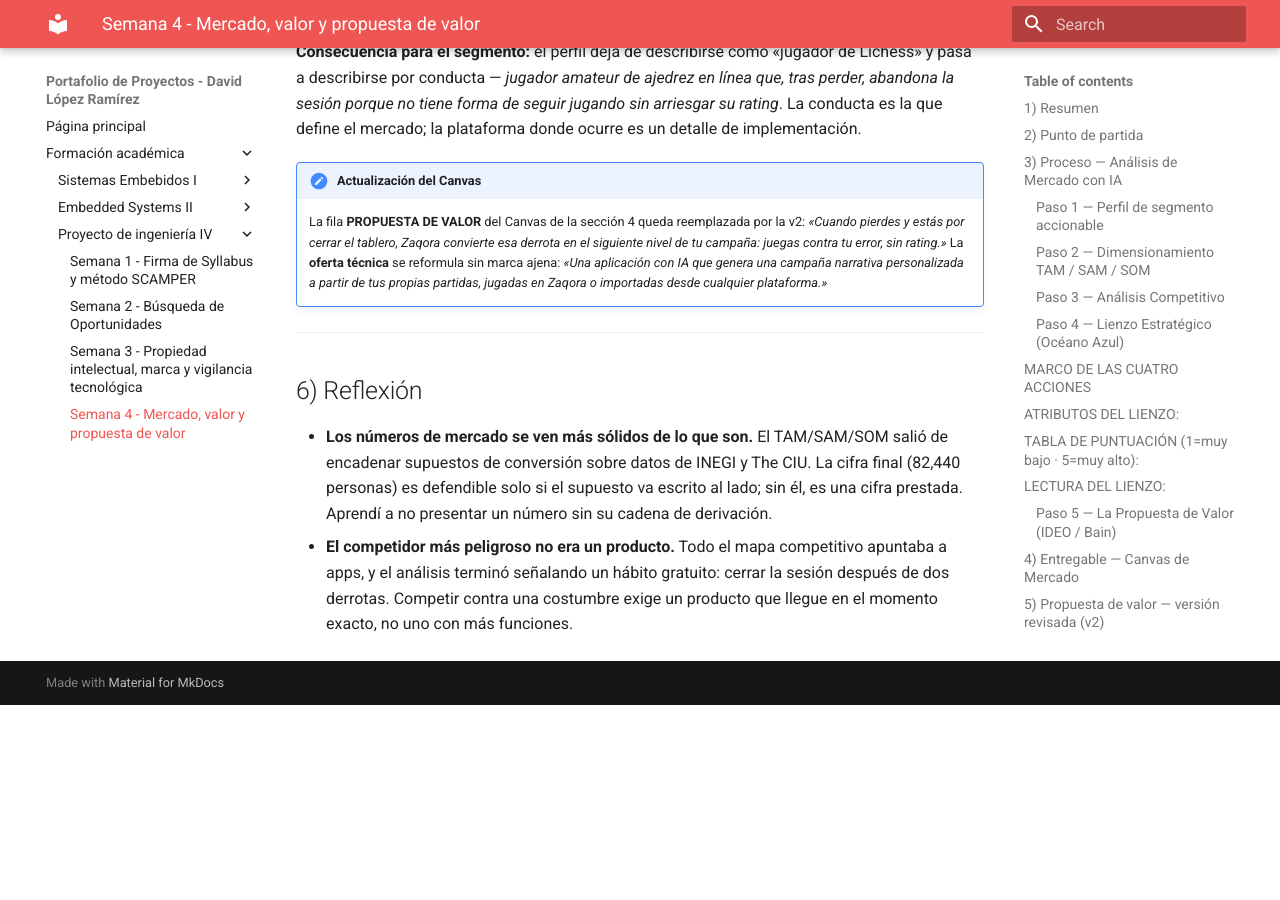
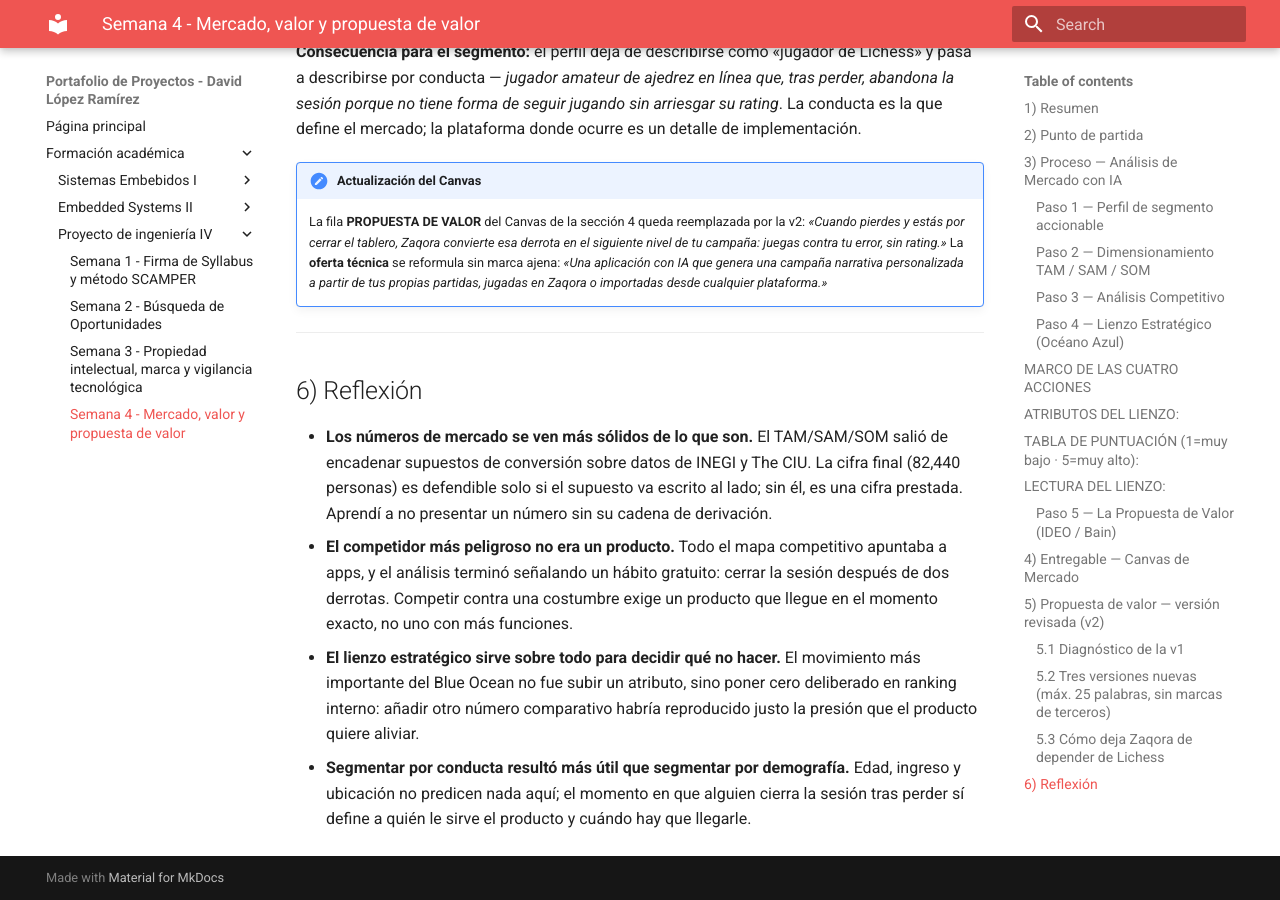
Before and after one commit to Vidddda/Portafolio-193167, an MkDocs documentation site: the page built from docs/pi4_s4.md, in a window 1280 px wide and 900 px high, scrolled down 5943 px. Built offline with MkDocs 1.6.1 and Material for MkDocs 9.7.7, drawn with Linux system fonts in a browser that asks for light colours; before the commit the page ends 6648 px from its top, so only the background shows below that.

Commit message:
PI4 S4: amplia la reflexion con dos aprendizajes del analisis de mercado
Agrega el criterio de decision detras del lienzo Blue Ocean (poner cero
en ranking interno) y la eleccion de segmentar por conducta en lugar de
demografia.

Co-Authored-By: Claude Opus 5 <noreply@anthropic.com>

```diff
--- a/docs/pi4_s4.md
+++ b/docs/pi4_s4.md
@@ -450,3 +450,5 @@ La observación no era solo de redacción: el diseño original tenía a la API d
 
 - **Los números de mercado se ven más sólidos de lo que son.** El TAM/SAM/SOM salió de encadenar supuestos de conversión sobre datos de INEGI y The CIU. La cifra final (82,440 personas) es defendible solo si el supuesto va escrito al lado; sin él, es una cifra prestada. Aprendí a no presentar un número sin su cadena de derivación.
 - **El competidor más peligroso no era un producto.** Todo el mapa competitivo apuntaba a apps, y el análisis terminó señalando un hábito gratuito: cerrar la sesión después de dos derrotas. Competir contra una costumbre exige un producto que llegue en el momento exacto, no uno con más funciones.
+- **El lienzo estratégico sirve sobre todo para decidir qué no hacer.** El movimiento más importante del Blue Ocean no fue subir un atributo, sino poner cero deliberado en ranking interno: añadir otro número comparativo habría reproducido justo la presión que el producto quiere aliviar.
+- **Segmentar por conducta resultó más útil que segmentar por demografía.** Edad, ingreso y ubicación no predicen nada aquí; el momento en que alguien cierra la sesión tras perder sí define a quién le sirve el producto y cuándo hay que llegarle.
```
